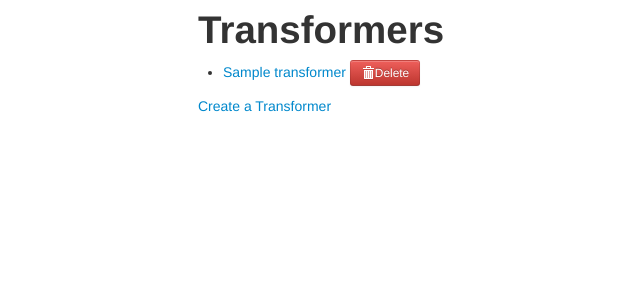
After one commit to Labgoo/redshift-goog-datasource, a Flask app: template templates/transformer/list.html in a window 1280 px wide. The commit adds this page. Shown: the top 300 px of the page, without its empty margins (32-672 px from the left). Run offline with Flask 2, Linux system fonts and the light colour scheme; the template is opened without the code that fills it: most values are stand-ins (such as "Sample title", 1, 10 or a date in 2020); some libraries are stand-ins or nearby versions.

Commit message:
add list to quries and transformers

```diff
--- a/templates/layout.html
+++ b/templates/layout.html
@@ -5,6 +5,7 @@
     <link rel=stylesheet type=text/css href="{{ url_for('static', filename='css/bootstrap.css') }}" media="screen">
     <link rel=stylesheet type=text/css href="{{ url_for('static', filename='css/bootstrap-responsive.css') }}" media="screen">
 
+	<script src="//ajax.googleapis.com/ajax/libs/jquery/1.9.1/jquery.min.js"></script>
     {% block head %}{% endblock %}
   </head>
   <body>
--- a/templates/query/list.html
+++ b/templates/query/list.html
@@ -1,8 +1,4 @@
 {% extends "layout.html" %}
-
-{% block head %}
-	<script src="//ajax.googleapis.com/ajax/libs/jquery/1.9.1/jquery.min.js"></script>
-{% endblock%}
 
 {% block body %}
 <div class="span9 offset2">
@@ -20,7 +16,7 @@
 			{%endfor%}
 		</ul>
 
-		<a id="create" href="/query/news" class="button pill big primary">
+		<a id="create" href="/query/new" class="button pill big primary">
 		  Create a Query
 		</a>
       </div>
--- a/templates/query/new.html
+++ b/templates/query/new.html
@@ -1,7 +1,6 @@
 {% extends "layout.html" %}
 
 {% block head %}
-	<script src="//ajax.googleapis.com/ajax/libs/jquery/1.9.1/jquery.min.js"></script>
 	<script src="{{ url_for('static', filename='vendor/codemirror/codemirror.js') }}"></script>
 	<link rel="stylesheet" href="{{ url_for('static', filename='vendor/codemirror/codemirror.css') }}" media="screen"/>
 	<script src="{{ url_for('static', filename='vendor/codemirror/sql.js') }}"></script>
--- /dev/null
+++ b/templates/transformer/list.html
@@ -0,0 +1,24 @@
+{% extends "layout.html" %}
+
+{% block body %}
+<div class="span9 offset2">
+	<div id="content">
+		<h1>Transformers</h1>
+
+		<ul class="admin">
+		    {%for transformer in transformers%}
+		    <li>
+				<a class="name" href="/transformer/{{transformer.name}}">{{transformer.name}}</a>
+				<a href="/transformer/{{transformer.name}}/delete"class="delete-variable btn btn-danger btn-small">
+					<i class="icon-white icon-trash"></i>Delete
+				</a>
+		    </li>
+			{%endfor%}
+		</ul>
+
+		<a id="create" href="/transformer/new" class="button pill big primary">
+		  Create a Transformer
+		</a>
+      </div>
+</div>
+{% endblock %}
--- a/templates/transformer/new.html
+++ b/templates/transformer/new.html
@@ -1,7 +1,6 @@
 {% extends "layout.html" %}
 
 {% block head %}
-	<script src="//ajax.googleapis.com/ajax/libs/jquery/1.9.1/jquery.min.js"></script>
 	<script src="{{ url_for('static', filename='vendor/codemirror/codemirror.js') }}"></script>
 	<link rel="stylesheet" href="{{ url_for('static', filename='vendor/codemirror/codemirror.css') }}" media="screen"/>
 	<script src="{{ url_for('static', filename='vendor/codemirror/sql.js') }}"></script>
```
Also changed, not shown: views/transformer.py (+11 -0 lines).
